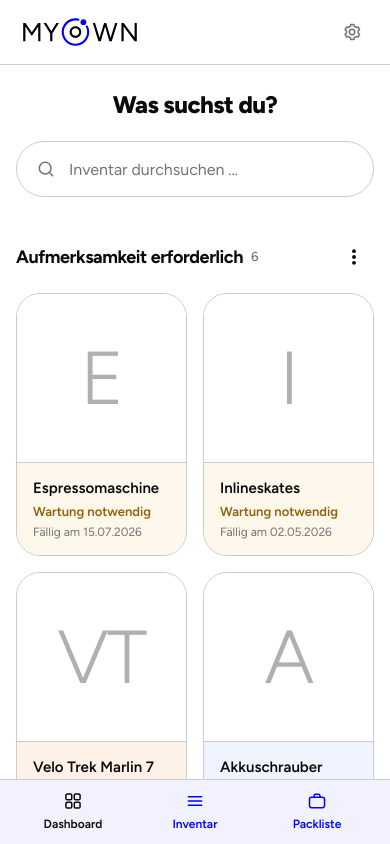
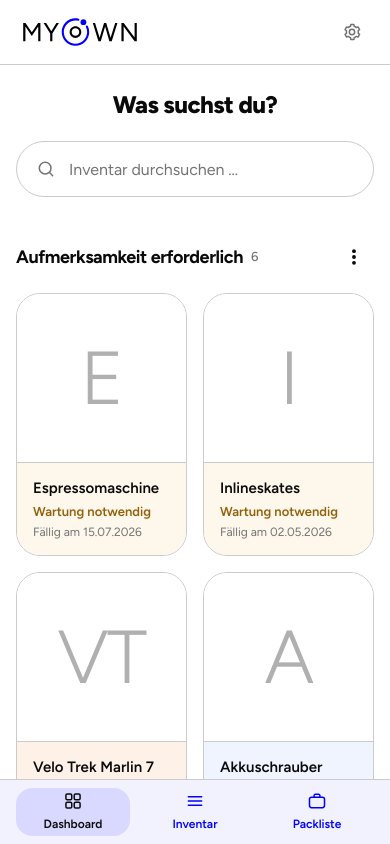
Before and after one commit to mrcldbrnr/web-app, a Next.js app: page / in a window 390 px wide. Shown: the top 844 px of the page. Built offline with nearby package versions, Linux system fonts and the light colour scheme.

Commit message:
mobile nav: element aktiv hintergrund

```diff
--- a/src/components/layout/AppNav.tsx
+++ b/src/components/layout/AppNav.tsx
@@ -89,8 +89,10 @@
                 href={item.href}
                 aria-current={isActive(pathname, item.href) ? "page" : undefined}
                 className={cn(
-                  "flex h-16 flex-col items-center justify-center gap-1 text-[12px] font-semibold",
-                  isActive(pathname, item.href) ? "text-ink" : "text-brand",
+                  "mx-1 my-2 flex h-12 flex-col items-center justify-center gap-1 rounded-2xl text-[12px] font-semibold transition-colors",
+                  isActive(pathname, item.href)
+                    ? "bg-brand/10 text-ink"
+                    : "text-brand",
                 )}
               >
                 <NavIcon href={item.href} />
```
